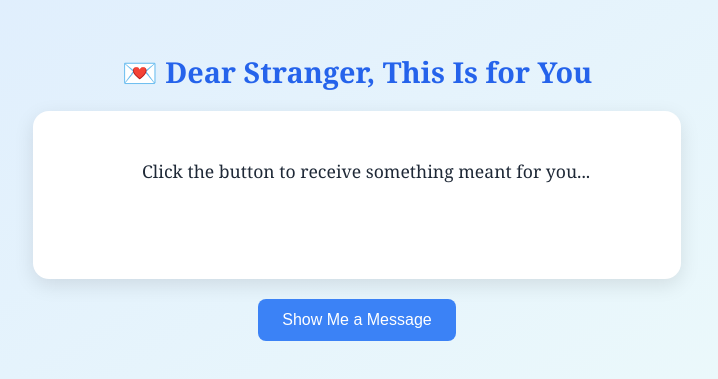
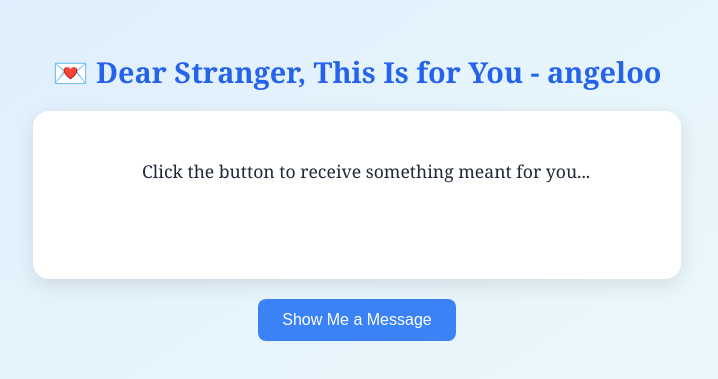
Before and after one commit to angeloisgoodatvalo/random-messages4u, a plain HTML site: page index.html in a window 1280 px wide. Shown: the part 233-612 px from the top of the page, without its empty margins (283-1001 px from the left). Drawn offline with Linux system fonts and the light colour scheme.

Commit message:
updatedd2

```diff
--- a/index.html
+++ b/index.html
@@ -53,7 +53,7 @@
   </style>
 </head>
 <body>
-  <h1>💌 Dear Stranger, This Is for You</h1>
+  <h1>💌 Dear Stranger, This Is for You  - angeloo </h1>
 
   <div class="quote-box" id="quoteBox">
     Click the button to receive something meant for you...
```
